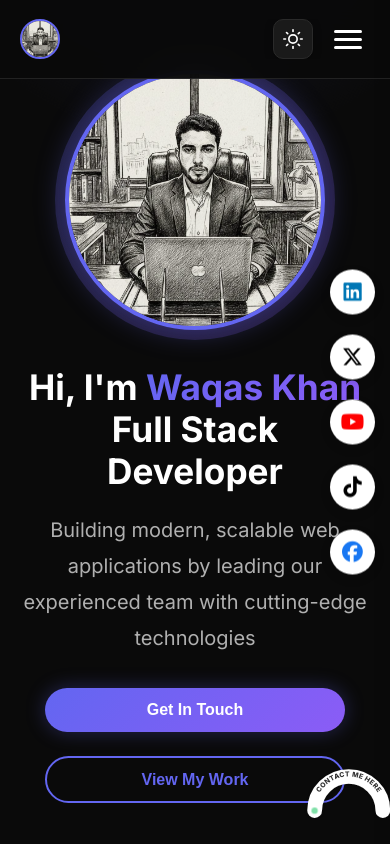
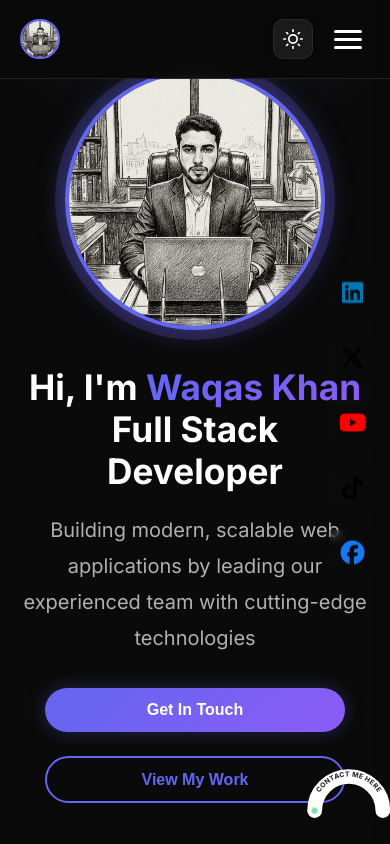
Before and after one commit to waqas84251/waqasthefullstackdeveloper, a React (Vite) app: page / in a window 390 px wide. Shown: the top 844 px of the page. Built offline with nearby package versions, Linux system fonts and the light colour scheme.

Commit message:
style(mobile): remove white background from social icons for transparent look

```diff
--- /dev/null
+++ b/src/exact-match-fix.css
@@ -0,0 +1,87 @@
+/* ===================================
+   FIX: EXACT SCREENSHOT LOOK (Mobile)
+   =================================== */
+
+@media (max-width: 768px) {
+
+    /* 1. HERO ALIGNMENT: Flush with Navbar */
+    .hero {
+        padding-top: 70px !important;
+        min-height: auto !important;
+        height: auto !important;
+        display: flex !important;
+        flex-direction: column !important;
+    }
+
+    .hero .container {
+        padding-top: 0 !important;
+        margin-top: 0 !important;
+    }
+
+    /* 2. SIDEBAR CONTAINER: Transparent & Right Aligned */
+    .social-sidebar {
+        position: fixed !important;
+        right: 15px !important;
+        top: 50% !important;
+        transform: translateY(-50%) !important;
+
+        display: flex !important;
+        flex-direction: column !important;
+        gap: 15px !important;
+        /* Proper vertical spacing */
+
+        background: transparent !important;
+        /* Completely transparent */
+        padding: 0 !important;
+        margin: 0 !important;
+        box-shadow: none !important;
+        border: none !important;
+        width: auto !important;
+        z-index: 9995 !important;
+        left: auto !important;
+        bottom: auto !important;
+    }
+
+    /* 3. ICONS: No Background, Just Colored Icons */
+    .social-sidebar a {
+        width: 40px !important;
+        height: 40px !important;
+
+        background: transparent !important;
+        /* No white circle */
+        border-radius: 0 !important;
+        /* No border radius needed specifically */
+        box-shadow: none !important;
+        /* No shadow */
+        border: none !important;
+
+        display: flex !important;
+        align-items: center !important;
+        justify-content: center !important;
+        font-size: 1.4rem !important;
+        /* Slightly larger icon size */
+    }
+
+    /* Brand Colors must be enforced if they were white before */
+    .social-sidebar a .fa-linkedin {
+        color: #0077b5 !important;
+    }
+
+    .social-sidebar a .fa-x-twitter {
+        color: #000000 !important;
+    }
+
+    /* Black for clean look on white/light bg */
+    .social-sidebar a .fa-youtube {
+        color: #ff0000 !important;
+    }
+
+    .social-sidebar a .fa-tiktok {
+        color: #000000 !important;
+    }
+
+    .social-sidebar a .fa-facebook {
+        color: #1877f2 !important;
+    }
+
+}
--- a/src/index.css
+++ b/src/index.css
@@ -3978,3 +3978,44 @@ body {
         padding-top: 70px !important;
     }
 }
+/* ===================================
+   FIX: TRANSPARENT BACKGROUND FOR ICONS
+   =================================== */
+
+@media (max-width: 768px) {
+
+    /* Remove White Background Circle */
+    .social-sidebar a {
+        background: transparent !important;
+        box-shadow: none !important;
+        border: none !important;
+        border-radius: 0 !important;
+        /* Remove circular shape of container */
+    }
+
+    /* Ensure Icons (SVG/Font) retain their Brand Colors */
+    .social-sidebar a .fa-linkedin {
+        color: #0077b5 !important;
+    }
+
+    .social-sidebar a .fa-x-twitter {
+        color: #000000 !important;
+    }
+
+    .social-sidebar a .fa-youtube {
+        color: #ff0000 !important;
+    }
+
+    .social-sidebar a .fa-tiktok {
+        color: #000000 !important;
+    }
+
+    .social-sidebar a .fa-facebook {
+        color: #1877f2 !important;
+    }
+
+    /* Increase Icon Size slightly for visibility without background */
+    .social-sidebar a {
+        font-size: 1.5rem !important;
+    }
+}
```
